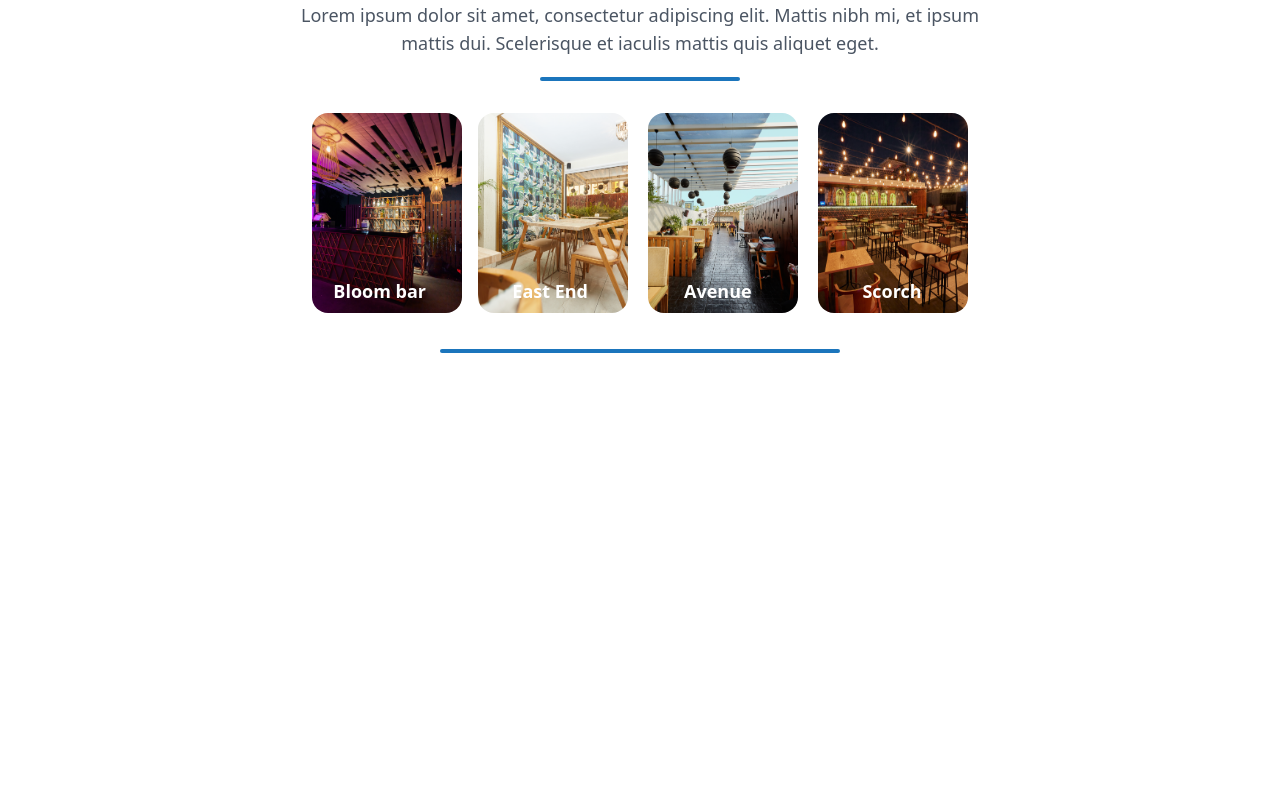
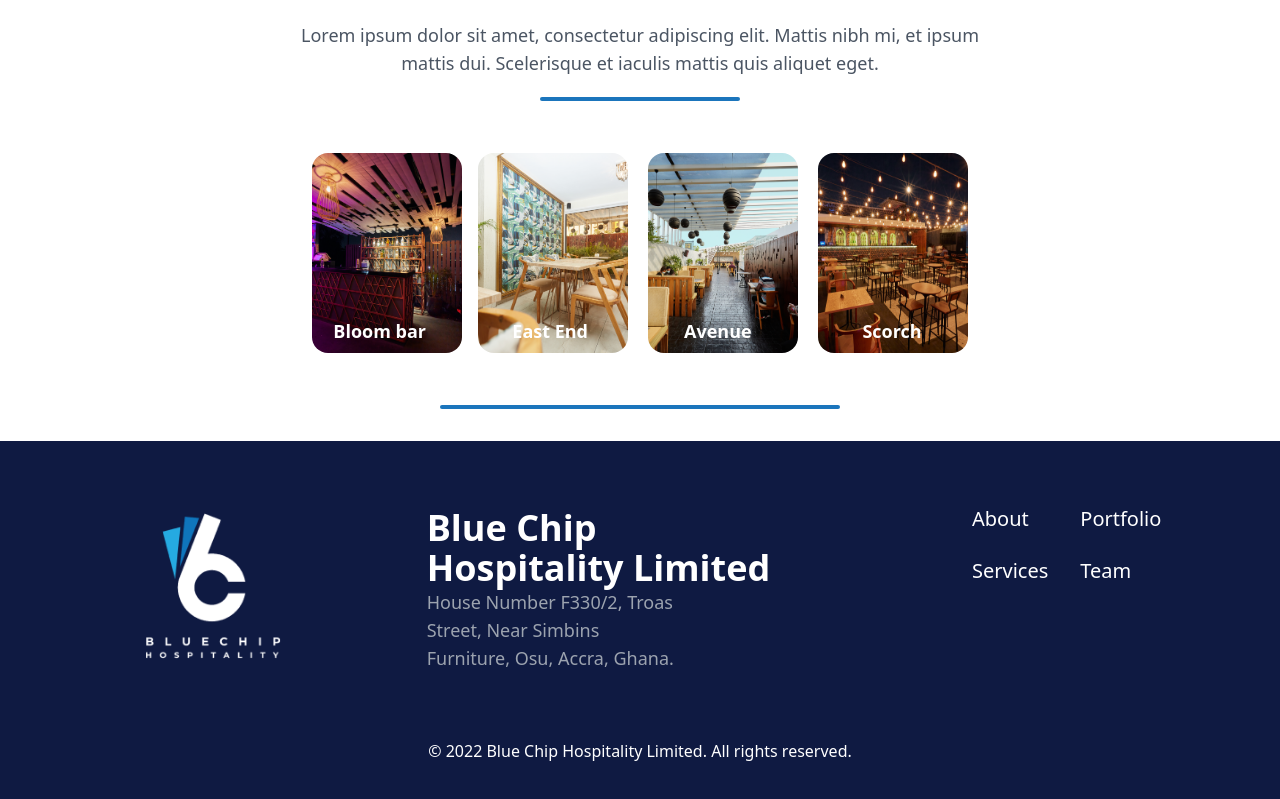
Before and after one commit to agathambrose/bluechip_hospitality, a Next.js app: page / in a window 1280 px wide. Shown: the part 1527-2326 px from the top of the page. Before the commit the page ends 1896 px from the top, so only its background shows below. Built offline with nearby package versions, Linux system fonts and the light colour scheme.

Commit message:
Created the footer component

```diff
--- /dev/null
+++ b/src/components/Footer.tsx
@@ -0,0 +1,60 @@
+import Link from "next/link";
+import Image from "next/image";
+
+const Footer = () => {
+	return (
+		<div className="flex flex-col space-y-4 justify-center  w-full bg-secondary-color py-16 text-white">
+			<div className="flex justify-between">
+				<div className="flex justify-center w-full">
+					<div className="w-[170px] h-[170px]">
+						<Image
+							src={"/assets/images/footerlogo.png"}
+							alt="log image"
+							width={170}
+							height={170}
+						/>
+					</div>
+				</div>
+				<div className="w-full flex flex-col justify-center">
+					<h4 className="text-4xl font-black">Blue Chip</h4>
+					<h4 className="text-4xl font-black">Hospitality Limited</h4>
+					<p className="lg:w-3/5 md:w-11/12 text-lg text-gray-400">
+						House Number F330/2, Troas Street, Near Simbins Furniture, Osu,
+						Accra, Ghana.
+					</p>
+				</div>
+				<div className="w-full flex justify-center space-x-8">
+					<div className="flex flex-col text-xl space-y-6">
+						<div>
+							<Link href="/about">
+								<a>About</a>
+							</Link>
+						</div>
+						<div>
+							<Link href="/services">
+								<a>Services</a>
+							</Link>
+						</div>
+					</div>
+					<div className="flex flex-col text-xl space-y-6">
+						<div>
+							<Link href="/portfolio">
+								<a>Portfolio</a>
+							</Link>
+						</div>
+						<div>
+							<Link href="/team">
+								<a>Team</a>
+							</Link>
+						</div>
+					</div>
+				</div>
+			</div>
+			<div className="text-center pt-12">
+				<p>© 2022 Blue Chip Hospitality Limited. All rights reserved.</p>
+			</div>
+		</div>
+	);
+};
+
+export default Footer;
--- a/src/pages/index.tsx
+++ b/src/pages/index.tsx
@@ -4,6 +4,8 @@ import Image from "next/image";
 import Navbar from "../components/Navbar";
 import { useEffect } from "react";
 import { useRouter } from "next/router";
+import Link from "next/link";
+import Footer from "../components/Footer";
 
 const Home: NextPage = () => {
 	const router = useRouter();
@@ -185,7 +187,7 @@ const Home: NextPage = () => {
 										</p>
 									</div>
 								</div>
-								<div className="flex flex-col justify-center items-center py-3">
+								<div className="flex flex-col justify-center items-center py-8">
 									<div className="h-1 rounded-full w-[250px] bg-primary-color"></div>
 									<div className="flex flex-col py-5 justify-center items-center">
 										<h3 className="text-4xl font-black text-secondary-color">
@@ -250,8 +252,9 @@ const Home: NextPage = () => {
 											</div>
 										</div>
 									</div>
-									<div className="rounded-full h-1 w-[400px] bg-primary-color my-4"></div>
+									<div className="rounded-full h-1 w-[400px] bg-primary-color my-8"></div>
 								</div>
+								<Footer/>
 							</div>
 						</div>
 					</div>
```
Also changed, not shown: public/assets/images/footerlogo.png (added), src/components/GradientBox.tsx (deleted).
